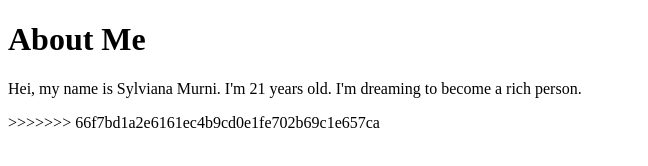
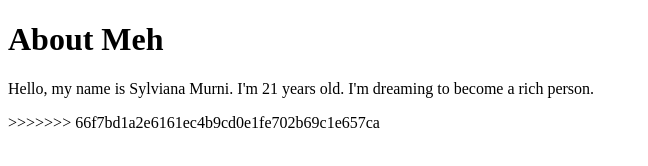
Before and after one commit to sylvianamrn/Project-Akbar, a plain HTML site: page about.html in a window 1280 px wide. Shown: the whole page, without its empty margins (0-648 px from the left). Drawn offline with Linux system fonts and the light colour scheme.

Commit message:
ubah meh coba git revert/batalin commit

```diff
--- a/about.html
+++ b/about.html
@@ -7,8 +7,8 @@
     <title>This is My Fight Song</title>
 </head>
 <body>
-    <h1>About Me</h1>
-    <p>Hei, my name is Sylviana Murni. I'm  21 years old. I'm dreaming to become a rich person.</p>
+    <h1>About Meh</h1>
+    <p>Hello, my name is Sylviana Murni. I'm  21 years old. I'm dreaming to become a rich person.</p>
 </body>
 >>>>>>> 66f7bd1a2e6161ec4b9cd0e1fe702b69c1e657ca
 </html>
```
